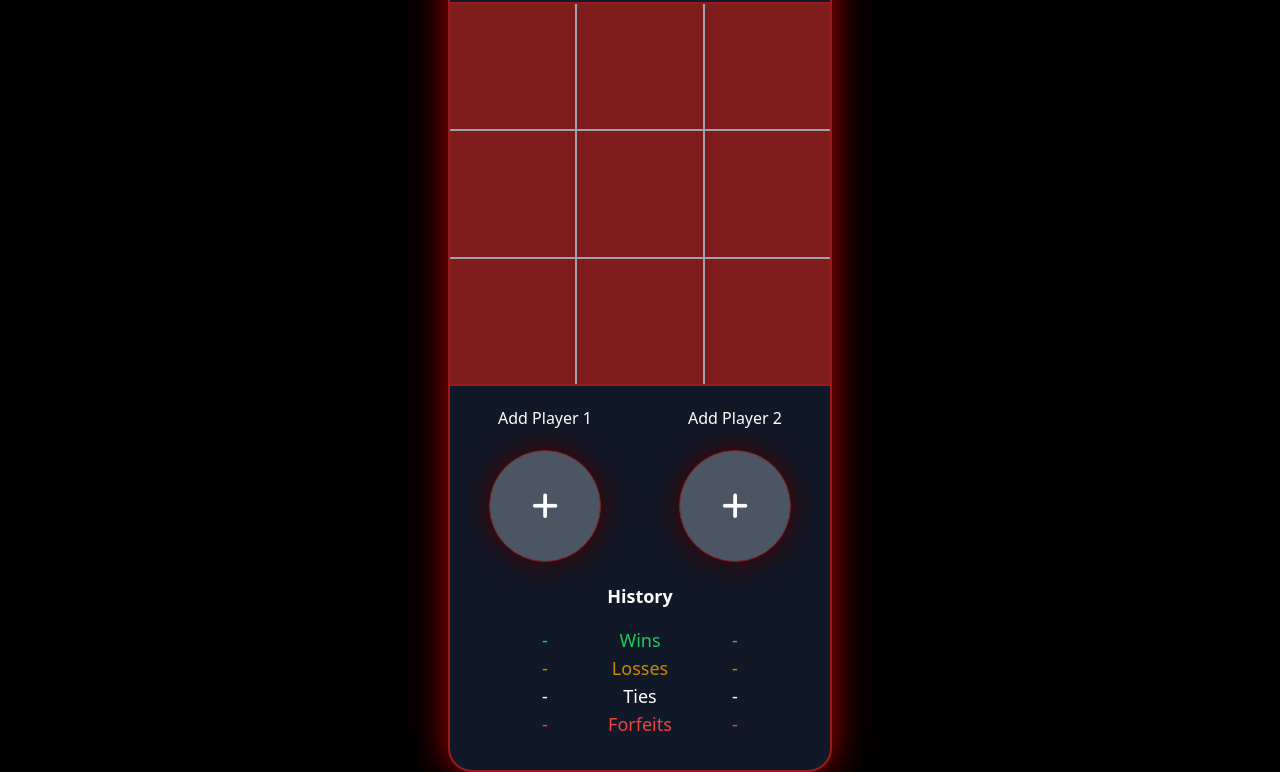
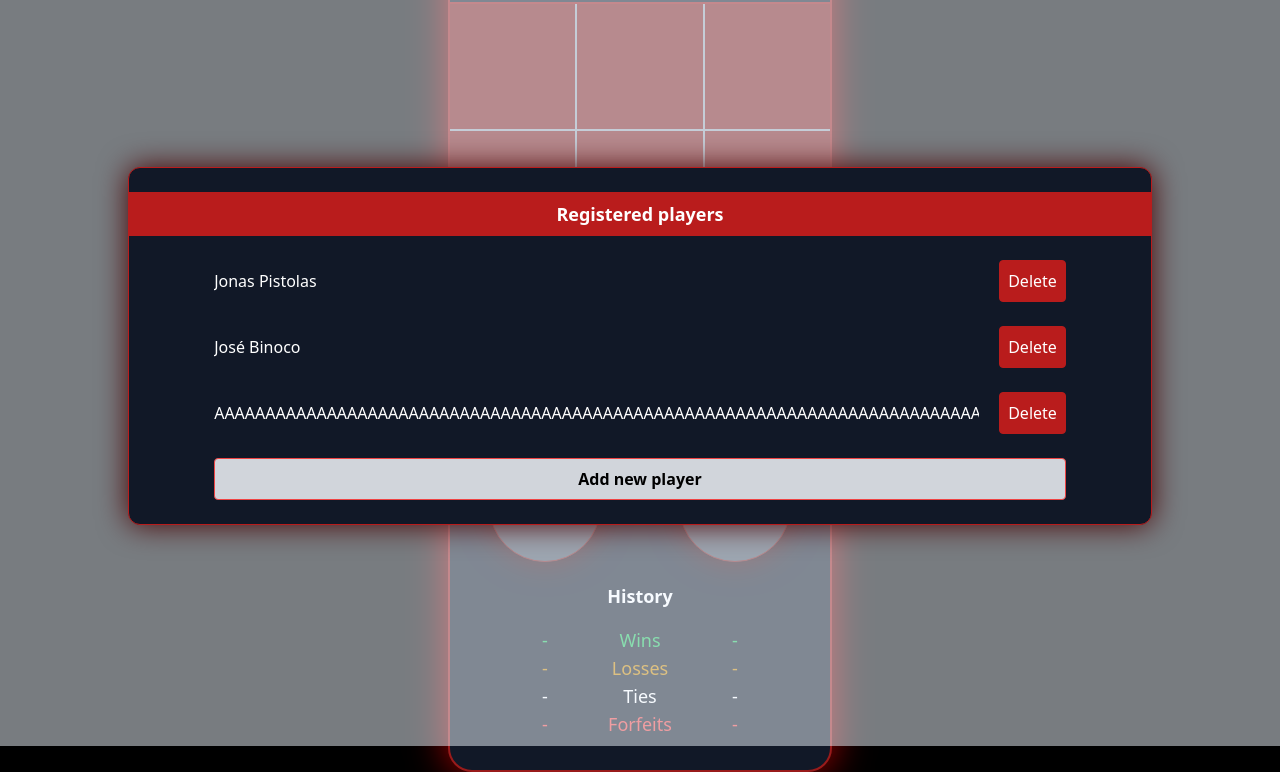
Before and after one commit to MGP-28/Tic-tac-toe, a plain HTML site: page index.html in a window 1280 px wide. Both pictures are taken after a click on the element 545 px from the left and 560 px from the top of the page. Shown: the part 54-826 px from the top of the page. Drawn offline with nearby package versions, Linux system fonts and the light colour scheme.

Commit message:
Player selection popup finished - Delete player feature working

```diff
--- a/assets/css/style.css
+++ b/assets/css/style.css
@@ -82,6 +82,10 @@ select {
   box-shadow: 0 0 30px 0 #470000;
 }
 
+.shadow-glow-hover:hover{
+  box-shadow: 0 0 30px 0 #470000;
+}
+
 @keyframes pulsing{
   from {box-shadow: 0 0 30px 0 #470000;}
   to {box-shadow: 0 0 40px 0 #b40000;}
--- a/model/player.js
+++ b/model/player.js
@@ -4,13 +4,12 @@ class Player {
     #winCount
     #loseCount
     #tieCount
-    constructor(props){
-        const {name, totalGames = 0, winCount = 0, loseCount = 0, tieCount = 0} = props
+    constructor(name){
         this.#name = name
-        this.#totalGames = totalGames
-        this.#winCount = winCount
-        this.#loseCount = loseCount
-        this.#tieCount = tieCount
+        this.#totalGames = 0
+        this.#winCount = 0
+        this.#loseCount = 0
+        this.#tieCount = 0
     }
     get name(){
         return this.#name
@@ -30,16 +29,16 @@ class Player {
     get incompleteGamesCount(){
         return (this.#totalGames - this.#tieCount - this.#loseCount - this.#winCount)
     }
-    set totalGamesCount(number){
+    addTotalGamesCount(number){
         this.#totalGames = number
     }
-    set winCount(number){
+    addWinCount(number){
         this.#winCount = number
     }
-    set loseCount(number){
+    addLoseCount(number){
         this.#loseCount = number
     }
-    set tieCount(number){
+    addTieCount(number){
         this.#tieCount = number
     }
     stringuifyObject(){
--- a/presenter/buildBase.js
+++ b/presenter/buildBase.js
@@ -1,7 +1,9 @@
 import { buildUI } from '../view/components/base sections/buildUI.js'
+import { seedPlayers } from '../store/players.js'
 
 function buildBase(){
     buildUI()
+    seedPlayers()
 }
 
 
--- a/presenter/playerManager.js
+++ b/presenter/playerManager.js
@@ -7,10 +7,11 @@ function showPlayerList(playerid){
 
 function selectPlayer(playerid, index){
     const newPlayer = changeActivePlayer(playerid, index)
-    //UI CHANGES TO PLAYER HERE
+
+
 }
 
-function removePlayerFromList(index){
+function removePlayerFromList(playerid, index){
     removePlayer(index)
     popupPlayerList(playerid, registeredPlayers)
 }
--- a/store/players.js
+++ b/store/players.js
@@ -1,11 +1,21 @@
 import { Player } from '../model/player.js'
 
+let registeredPlayers = []
+
 let activePlayers = [
-    new Player('Add Player 1'),
-    new Player('Add Player 2')
+    new Player('slot 1'),
+    new Player('slot 2')
 ]
 
-let registeredPlayers = []
+const seeds = [
+    new Player('Jonas Pistolas'),
+    new Player('José Binoco'),
+    new Player('AAAAAAAAAAAAAAAAAAAAAAAAAAAAAAAAAAAAAAAAAAAAAAAAAAAAAAAAAAAAAAAAAAAAAAAAAAAAAAAAAAAAAAAAAA')
+]
+
+function seedPlayers(){
+    if(registeredPlayers.length == 0) registeredPlayers = seeds
+}
 
 function registerPlayer(player){
     if( registeredPlayers.find(player) ) return false
@@ -18,7 +28,9 @@ function removePlayer(index){
 }
 
 function changeActivePlayer(playerid, index){
-    activePlayers[playerid-1] = registeredPlayers[index]
+    const player = registeredPlayers[index]
+    activePlayers[playerid-1] = player
+    return player
 }
 
-export { activePlayers, registeredPlayers, registerPlayer, removePlayer, changeActivePlayer }
+export { activePlayers, registeredPlayers, registerPlayer, removePlayer, changeActivePlayer, seedPlayers }
--- a/view/components/componentPopup.js
+++ b/view/components/componentPopup.js
@@ -2,7 +2,7 @@ import { createHTMLElement } from '../../../helpers/dom.js'
 
 function buildPopup(divProperties){
     const container = createHTMLElement('div', '', divProperties.classes, divProperties.attributes, divProperties.itemsToAppend)
-    const background = createHTMLElement('div', '', ['absolute, w-full, h-full, transparent'], [{name: 'id', value: 'basePopup'}], [container])
+    const background = createHTMLElement('div', '', ['absolute', 'w-full', 'h-full', 'transparent', 'flex', 'justify-center', 'items-center'], [{name: 'id', value: 'base-popup'}], [container])
     return background
 }
 
--- a/view/components/events/avatarClick.js
+++ b/view/components/events/avatarClick.js
@@ -1,4 +1,4 @@
-import { showPlayerList } from '../../../../presenter/playerManager.js'
+import { showPlayerList } from '../../../presenter/playerManager.js'
 
 function avatarClickEvent(event){
     const playerid = (event.target.getAttribute('playerid')) ? event.target.getAttribute('playerid') : event.target.parentElement.getAttribute('playerid')
--- a/view/components/popup_select_player/popupPlayerList.js
+++ b/view/components/popup_select_player/popupPlayerList.js
@@ -1,25 +1,81 @@
 import { appendElements } from '../../../helpers/dom.js'
 import { buildPopup } from '../componentPopup.js'
+import { buildTitle } from '../componentTitle.js'
+import { buildList } from '../componentList.js'
+import { buildDeleteButton } from '../widgets/Player/widgetDeleteButton.js'
+import { buildSelectPlayerButton } from '../widgets/Player/widgetSelectPlayerButton.js'
+import { buildAddPlayerButton } from '../widgets/Player/widgetAddPlayerButton.js'
 
 function buildPopupPlayerList(playerid, registeredPlayers){
     //properties to apply to popup container
-    const containerProperties = {
-        classes: ['absolute', 'w-full', 'h-full', 'transparent', 'flex', 'justify-content', 'items-center'],
-        attributes: [],
+    let containerProperties = {
+        classes: ['absolute', 'w-4/5', 'flex', 'flex-col', 'justify-content', 'items-center', 'bg-gray-900', 'rounded-xl', 'border', 'border-red-700', 'shadow-glow'],
+        attributes: [{name: 'id', value: 'popup-content'}, {name: 'playerid', value: playerid}],
         itemsToAppend: []
     }
     //build popup
     const popup = buildPopup(containerProperties)
+    const contentPopup = popup.querySelector('#popup-content')
+    //build player list title
+    containerProperties = {
+        classes: ['flex', 'justify-content', 'items-center', 'my-6', 'w-full'],
+        attributes: [],
+        itemsToAppend: []
+    }
+    const titleProperties = {
+        element: 'h1',
+        text: 'Registered players',
+        classes: ['text-lg', 'font-semibold', 'bg-red-700', 'w-full', 'flex', 'justify-center', 'py-2'],
+        attributes: [],
+        itemsToAppend: []
+    }
+    buildTitle(contentPopup, titleProperties, containerProperties)
     //properties to apply to player list inside popup
+    containerProperties = {
+        classes: ['w-full', 'flex', 'justify-center', 'items-center'],
+        attributes: [],
+        itemsToAppend: []
+    }
     const listProperties = {
+        classes: ['w-5/6', 'flex', 'flex-col', 'justify-center', 'items-center'],
+        attributes: [],
+        itemsToAppend: []
+    }
+    //build each list item
+    const itemCollection = []
+    for (let index = 0; index < registeredPlayers.length; index++) {
+        const item = {
+            text: '',
+            classes: ['w-full', 'flex', 'justify-between', 'items-center', 'mb-6', 'gap-5'],
+            attributes: [
+                {name: 'index', value: index}
+            ],
+            itemsToAppend: [
+                buildSelectPlayerButton(registeredPlayers[index].name),
+                buildDeleteButton()
+            ]
+        }
+        itemCollection.push(item)
+    }
+    //build add player button
+    const item = {
+        text: '',
+        classes: ['w-full', 'flex', 'justify-between', 'items-center', 'mb-6', 'gap-5'],
+        attributes: [],
+        itemsToAppend: [
+            buildAddPlayerButton()
+        ]
+    }
+    itemCollection.push(item)
 
-    }
-    containerProperties = {
-
-    }
+    //build player list into popup content container
+    buildList(contentPopup, itemCollection, listProperties, containerProperties)
+    //clear old list
+    const basePopup = document.querySelector('#base-popup')
+    const topDiv = document.querySelector('#topDiv')
+    if(basePopup) topDiv.removeChild(basePopup)
     //append to top div of UI
-    const topDiv = document.querySelector('#topDiv')
-    appendElements(topDiv, popup)
+    appendElements(topDiv, [popup])
 }
 
 export { buildPopupPlayerList }
--- a/view/components/popup_select_player/popupSelectPlayer.js
+++ b/view/components/popup_select_player/popupSelectPlayer.js
@@ -6,7 +6,6 @@ const body = document.querySelector('body')
 function popupPlayerList(playerid, registeredPlayers){
     buildPopupPlayerList(playerid, registeredPlayers)
 }
-
 
 function popupAddNewPlayer(){
     buildPopupAddNewPlayer()
--- /dev/null
+++ b/view/components/widgets/Player/widgetAddPlayerButton.js
@@ -0,0 +1,18 @@
+import { buildButton } from '../widgetButton.js'
+import { registerNewPlayer } from '../../../../presenter/playerManager.js'
+
+function buildAddPlayerButton(){
+    const buttonProperties = {
+        text: 'Add new player',
+        classes: ['w-full', 'bg-gray-300', 'text-black', 'font-semibold', 'border', 'border-red-500', 'p-2', 'rounded',
+            'hover:font-bold', 'hover:bg-gray-200', 'hover:text-black', 'hover:border-red-500', 'shadow-glow-hover'],
+        attributes: [],
+        itemsToAppend: []
+    }
+    const addPlayerButton = buildButton(buttonProperties, (event)=>{
+        registerNewPlayer()
+    })
+    return addPlayerButton
+}
+
+export { buildAddPlayerButton }
--- /dev/null
+++ b/view/components/widgets/Player/widgetDeleteButton.js
@@ -0,0 +1,18 @@
+import { buildButton } from '../widgetButton.js'
+import { removePlayerFromList } from '../../../../presenter/playerManager.js'
+
+function buildDeleteButton(){
+    const buttonProperties = {
+        text: 'Delete',
+        classes: ['bg-red-700', 'text-white', 'p-2', 'rounded', 'border', 'border-red-700', 'hover:border-white'],
+        attributes: [],
+        itemsToAppend: []
+    }
+    const deleteBtn = buildButton(buttonProperties, (event)=>{
+        const contentPopup = document.querySelector('#popup-content')
+        removePlayerFromList(contentPopup.getAttribute('playerid'), event.target.parentElement.getAttribute('index'))
+    })
+    return deleteBtn
+}
+
+export { buildDeleteButton }
--- /dev/null
+++ b/view/components/widgets/Player/widgetSelectPlayerButton.js
@@ -0,0 +1,18 @@
+import { buildButton } from '../widgetButton.js'
+import { selectPlayer } from '../../../../presenter/playerManager.js'
+
+function buildSelectPlayerButton(name){
+    const buttonProperties = {
+        text: name,
+        classes: ['w-full', 'h-full', 'flex', 'justify-start', 'overflow-hidden', 'hover:font-semibold'],
+        attributes: [],
+        itemsToAppend: []
+    }
+    const selectPlayerButton = buildButton(buttonProperties, (event)=>{
+        const contentPopup = document.querySelector('#popup-content')
+        selectPlayer(contentPopup.getAttribute('playerid'), event.target.parentElement.getAttribute('index'))
+    })
+    return selectPlayerButton
+}
+
+export { buildSelectPlayerButton }
--- a/view/components/widgets/widgetButton.js
+++ b/view/components/widgets/widgetButton.js
@@ -1,10 +1,10 @@
 import { createHTMLElement } from '../../../helpers/dom.js'
 import { ael } from '../../../helpers/domevents.js'
 
-function createButton(buttonProperties, eventFunction = {}){
+function buildButton(buttonProperties, eventFunction = {}){
     const btn = createHTMLElement('button', buttonProperties.text, buttonProperties.classes, buttonProperties.attributes, buttonProperties.itemsToAppend)
     if(eventFunction) ael(btn, 'click', eventFunction, true)
     return btn
 }
 
-export { createButton }
+export { buildButton }
```
Also changed, not shown: view/components/widgets/Player/(edit)widgetDeleteButton.js (deleted, +0 -13 lines).
